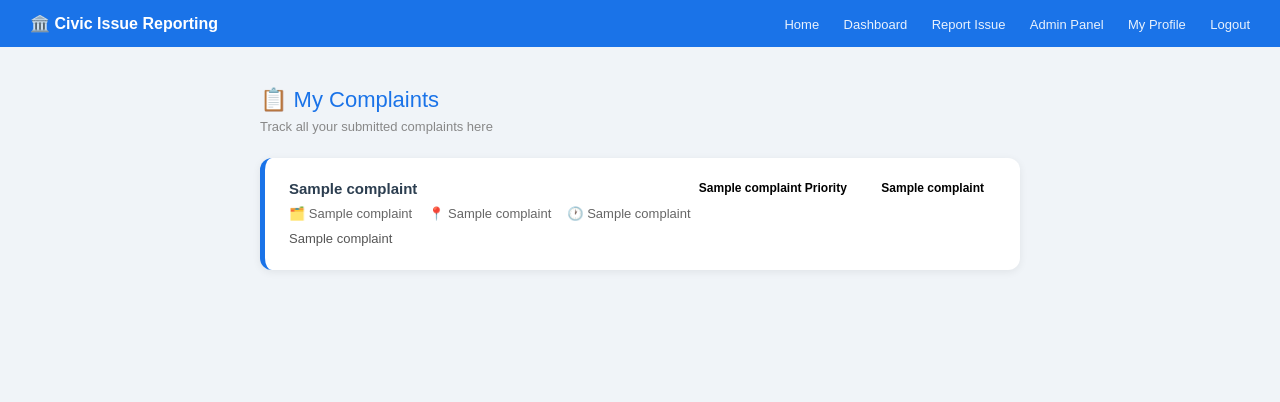
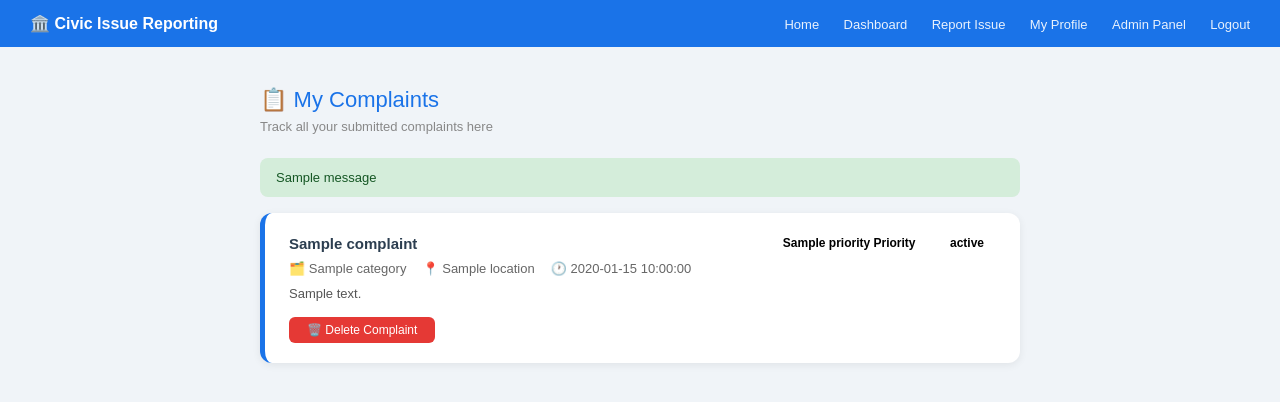
Before and after one commit to ChetsMalviye/civic-project, a Flask app: page /my-complaints in a window 1280 px wide. Shown: the top 402 px of the page. Run offline with Flask 3, Linux system fonts and the light colour scheme; a user stored in the database is signed in; tables that the repository leaves empty hold one stand-in row (values such as "Sample post"); one stand-in notice (Sample message) is shown; a database or web service that is not in the repository returns one stand-in record (values such as "Sample title"); some libraries are stand-ins or nearby versions.

Commit message:
Add delet complaint feature

```diff
--- a/app.py
+++ b/app.py
@@ -331,5 +331,29 @@ def profile():
                            pending=pending,
                            resolved=resolved)
 
+    # -----------------------------------------------
+# Delete Complaint
+# -----------------------------------------------
+@app.route('/delete-complaint/<int:complaint_id>')
+def delete_complaint(complaint_id):
+    if 'user_id' not in session:
+        flash('Please login first!', 'danger')
+        return redirect(url_for('login'))
+
+    conn   = get_db()
+    cursor = conn.cursor()
+
+    # Make sure user can only delete their OWN complaint
+    cursor.execute(
+        "DELETE FROM complaints WHERE id=%s AND user_id=%s",
+        (complaint_id, session['user_id'])
+    )
+    conn.commit()
+    cursor.close()
+    conn.close()
+
+    flash('Complaint deleted successfully!', 'success')
+    return redirect(url_for('my_complaints'))
+
 if __name__ == '__main__':
     app.run(debug=True)
--- a/templates/user/my_complaints.html
+++ b/templates/user/my_complaints.html
@@ -30,6 +30,8 @@
             opacity: 0.9;
         }
 
+        .navbar a:hover { opacity: 1; }
+
         .container {
             max-width: 800px;
             margin: 40px auto;
@@ -58,15 +60,17 @@
             border-left: 5px solid #1a73e8;
         }
 
-        .complaint-card.high  { border-left-color: #e53935; }
+        .complaint-card.high   { border-left-color: #e53935; }
         .complaint-card.medium { border-left-color: #fb8c00; }
-        .complaint-card.low   { border-left-color: #43a047; }
+        .complaint-card.low    { border-left-color: #43a047; }
 
         .card-top {
             display: flex;
             justify-content: space-between;
             align-items: center;
             margin-bottom: 8px;
+            flex-wrap: wrap;
+            gap: 8px;
         }
 
         .card-title {
@@ -87,7 +91,7 @@
         .badge-medium   { background: #fff3e0; color: #e65100; }
         .badge-low      { background: #e8f5e9; color: #2e7d32; }
         .badge-pending  { background: #e3f2fd; color: #1565c0; }
-        .badge-progress { background: #fff8e1; color: #f57f17; }
+        .badge-in { background: #f3e5f5; color: #6a1b9a; }
         .badge-resolved { background: #e8f5e9; color: #2e7d32; }
 
         .card-info {
@@ -104,6 +108,40 @@
             color: #555;
             margin-top: 8px;
             line-height: 1.6;
+        }
+
+        /* Delete button */
+        .btn-delete {
+            display: inline-block;
+            margin-top: 12px;
+            padding: 6px 18px;
+            background: #e53935;
+            color: white;
+            border-radius: 6px;
+            text-decoration: none;
+            font-size: 12px;
+            transition: background 0.2s;
+        }
+
+        .btn-delete:hover { background: #c62828; }
+
+        /* Flash messages */
+        .msg-success {
+            background: #d4edda;
+            color: #155724;
+            padding: 12px 16px;
+            border-radius: 8px;
+            margin-bottom: 16px;
+            font-size: 13px;
+        }
+
+        .msg-danger {
+            background: #f8d7da;
+            color: #721c24;
+            padding: 12px 16px;
+            border-radius: 8px;
+            margin-bottom: 16px;
+            font-size: 13px;
         }
 
         /* Empty state */
@@ -129,38 +167,63 @@
 </head>
 <body>
 
+    <!-- Navbar -->
     <div class="navbar">
         <div class="logo">🏛️ Civic Issue Reporting</div>
         <div>
             <a href="/">Home</a>
             <a href="/dashboard">Dashboard</a>
             <a href="/complaint">Report Issue</a>
+            <a href="/profile">My Profile</a>
             <a href="/admin/login">Admin Panel</a>
-        <a href="/profile">My Profile</a>
             <a href="/logout">Logout</a>
         </div>
     </div>
 
     <div class="container">
+
         <div class="page-title">📋 My Complaints</div>
         <div class="page-sub">Track all your submitted complaints here</div>
 
+        <!-- Flash messages -->
+        {% with messages = get_flashed_messages(with_categories=true) %}
+            {% for category, message in messages %}
+                <div class="msg-{{ category }}">{{ message }}</div>
+            {% endfor %}
+        {% endwith %}
+
         {% if complaints %}
             {% for c in complaints %}
-            <div class="complaint-card {{ c[6]|lower }}">
+            <div class="complaint-card {{ c['priority']|lower }}">
+
                 <div class="card-top">
-                    <div class="card-title">{{ c[2] }}</div>
+                    <div class="card-title">{{ c['title'] }}</div>
                     <div>
-                        <span class="badge badge-{{ c[6]|lower }}">{{ c[6] }} Priority</span>
-                        <span class="badge badge-{{ c[7]|lower }}" style="margin-left:6px;">{{ c[7] }}</span>
+                        <span class="badge badge-{{ c['priority']|lower }}">
+                            {{ c['priority'] }} Priority
+                        </span>
+                        <span class="badge badge-{{ c['status']|lower }}"
+                              style="margin-left:6px;">
+                            {{ c['status'] }}
+                        </span>
                     </div>
                 </div>
+
                 <div class="card-info">
-                    <span>🗂️ {{ c[4] }}</span>
-                    <span>📍 {{ c[5] }}</span>
-                    <span>🕐 {{ c[8] }}</span>
+                    <span>🗂️ {{ c['category'] }}</span>
+                    <span>📍 {{ c['location'] }}</span>
+                    <span>🕐 {{ c['created'] }}</span>
                 </div>
-                <div class="card-desc">{{ c[3] }}</div>
+
+                <div class="card-desc">{{ c['description'] }}</div>
+
+                <!-- Delete Button -->
+                <a href="/delete-complaint/{{ c['id'] }}"
+                   class="btn-delete"
+                   onclick="return confirm('Are you sure you want to delete this complaint? This cannot be undone!')">
+                    🗑️ Delete Complaint
+                </a>
+
             </div>
             {% endfor %}
 
```
Lines whose indentation alone changed are shown as unchanged.
